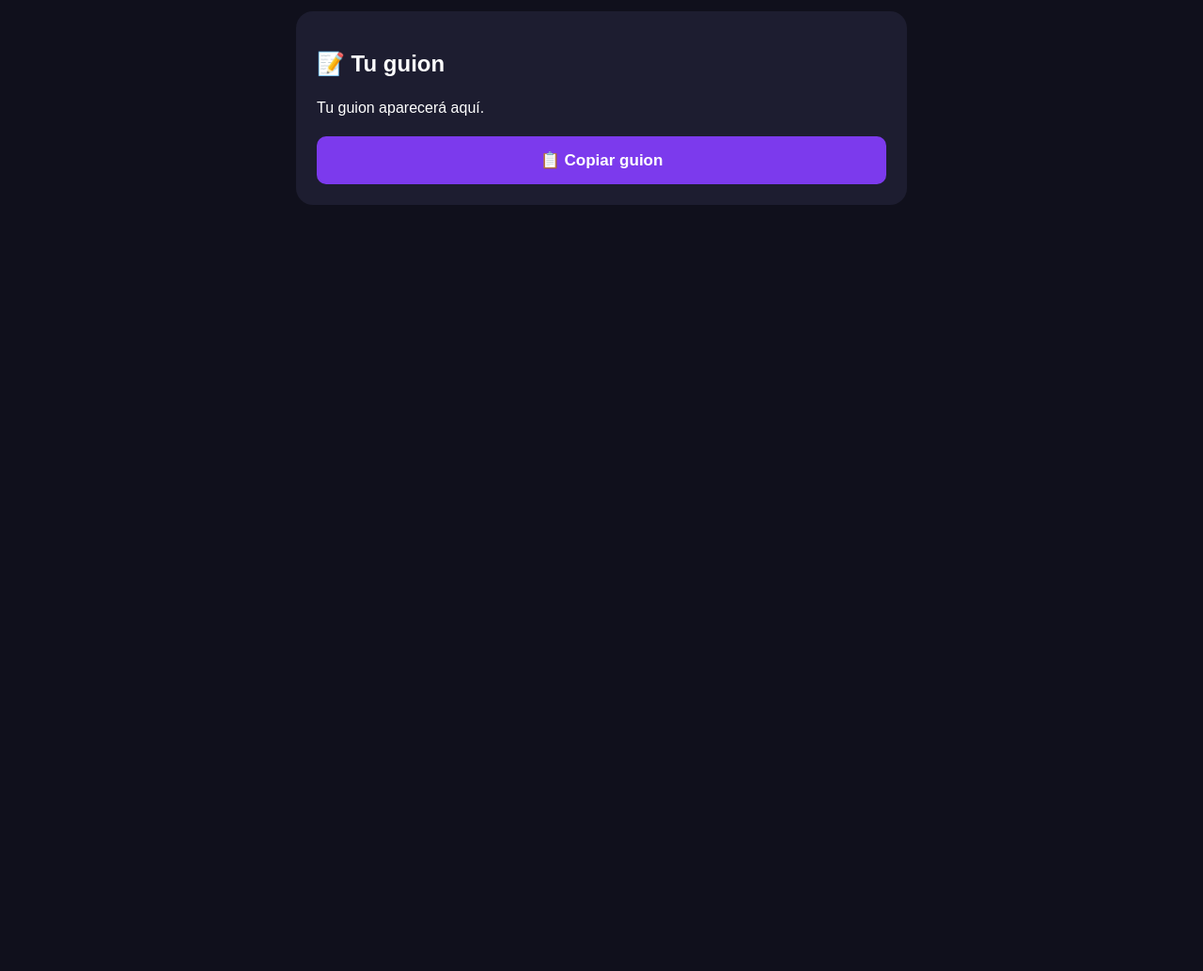
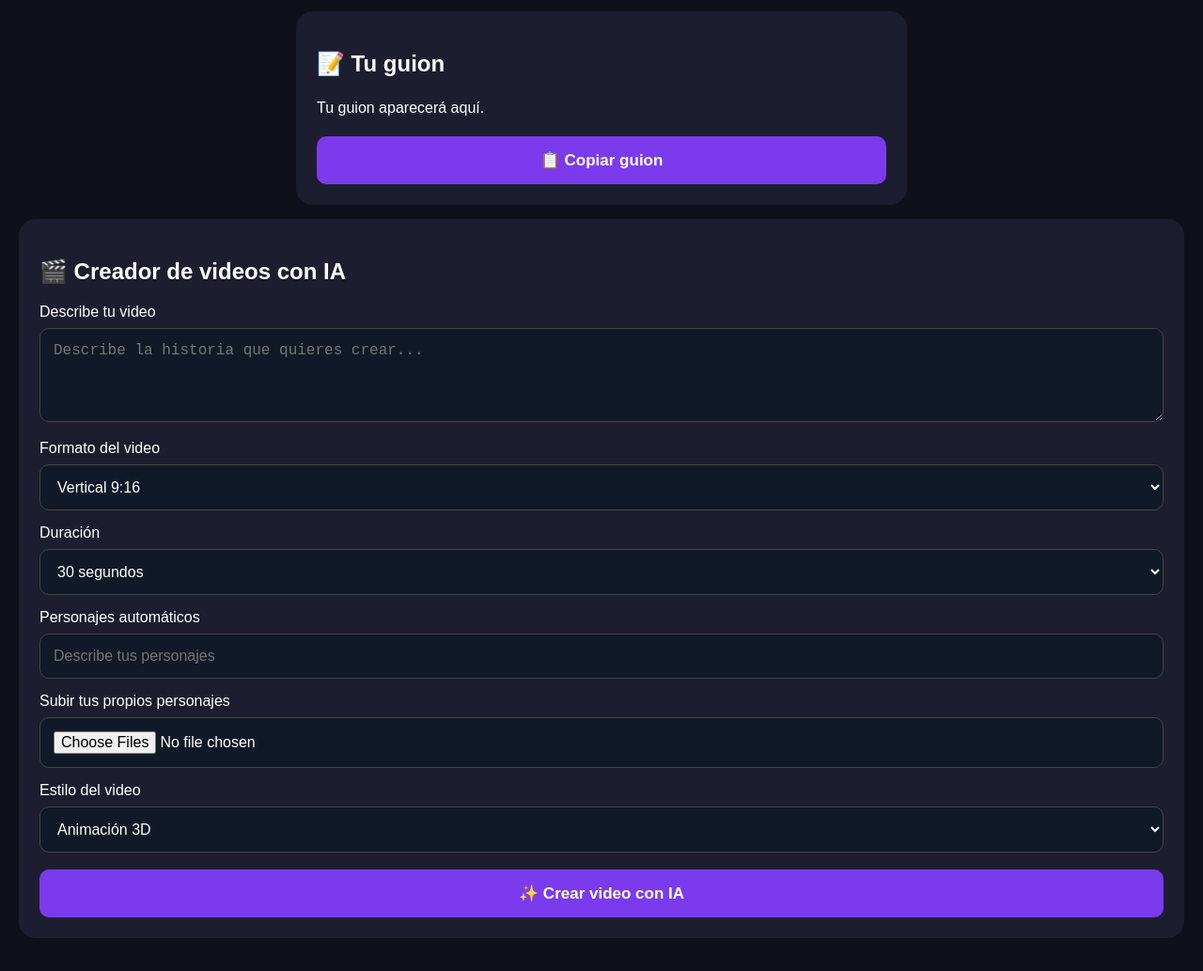
Before and after one commit to j62756760-ux/VIRAL-AI-STUDIO, a plain HTML site: page index.html in a window 1280 px wide. Shown: the part 688-1721 px from the top of the page at 94% size. Before the commit the page ends 941 px from the top, so only its background shows below. Drawn offline with Linux system fonts and the light colour scheme.

Commit message:
Add video creator UI elements to index.html

```diff
--- a/index.html
+++ b/index.html
@@ -49,7 +49,49 @@ button{width:100%;padding:15px;border:0;border-radius:10px;background:#7c3aed;co
 <div id="resultado">Tu guion aparecerá aquí.</div>
 <button onclick="copiar()">📋 Copiar guion</button>
 </div>
-</main>
+</main
+  ><div class="card">
+<h2>🎬 Creador de videos con IA</h2>
+
+<label>Describe tu video</label>
+<textarea id="descripcionVideo" placeholder="Describe la historia que quieres crear..."></textarea>
+
+<label>Formato del video</label>
+<select id="formatoVideo">
+<option>Vertical 9:16</option>
+<option>Horizontal 16:9</option>
+</select>
+
+<label>Duración</label>
+<select id="duracionVideo">
+<option value="30">30 segundos</option>
+<option value="60">1 minuto</option>
+<option value="120">2 minutos</option>
+<option value="180">3 minutos</option>
+<option value="240">4 minutos</option>
+<option value="300">5 minutos</option>
+</select>
+
+<label>Personajes automáticos</label>
+<input id="personajes" placeholder="Describe tus personajes">
+
+<label>Subir tus propios personajes</label>
+<input type="file" id="fotosPersonajes" accept="image/*" multiple>
+
+<label>Estilo del video</label>
+<select id="estiloVideo">
+<option>Animación 3D</option>
+<option>Realista</option>
+<option>Anime</option>
+<option>Dibujos animados</option>
+<option>Cine</option>
+</select>
+
+<button onclick="alert('El panel está preparado. Falta conectar el generador de videos con IA.')">
+✨ Crear video con IA
+</button>
+  </div>
+
 <script>
 function crear(){
 const idea=document.getElementById('idea').value.trim();
```
